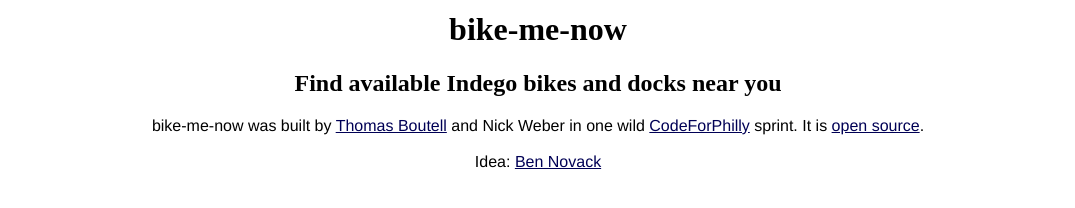
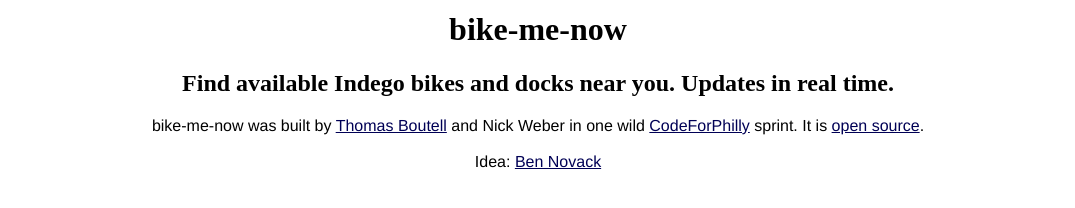
Before and after one commit to boutell/bike-me-now, a website: page public/index.html in a window 1280 px wide. Shown: the part 498-706 px from the top of the page, without its empty margins (102-1177 px from the left). Drawn offline with nearby package versions, Linux system fonts and the light colour scheme; some packages are replaced by stand-ins of ours.

Commit message:
better seo

```diff
--- a/public/index.html
+++ b/public/index.html
@@ -4,6 +4,7 @@
     <meta charset="utf-8">
     <!-- <link rel="icon" href="favicon.ico" type="image/x-icon"> -->
     <title>Bike Me Now: find available Indego bikes and docks near you</title>
+    <meta property="og:description" content="Find available Indego bikes and docks near you. Updated in real time." />
     <style type="text/css">
       body {
         font-family: Helvetica;
@@ -63,7 +64,7 @@
     <div id="map"></div>
     <footer>
       <h1>bike-me-now</h1>
-      <h2>Find available Indego bikes and docks near you</h2>
+      <h2>Find available Indego bikes and docks near you. Updates in real time.</h2>
       bike-me-now was built by <a href="http://twitter.com/boutell">Thomas Boutell</a> and Nick Weber in one wild <a href="https://codeforphilly.org/">CodeForPhilly</a> sprint. It is <a href="https://github.com/boutell/bike-me-now">open source</a>.<br /><br />
       Idea: <a href="http://twitter.com/titlecharacter">Ben Novack</a>
     </footer>
```
